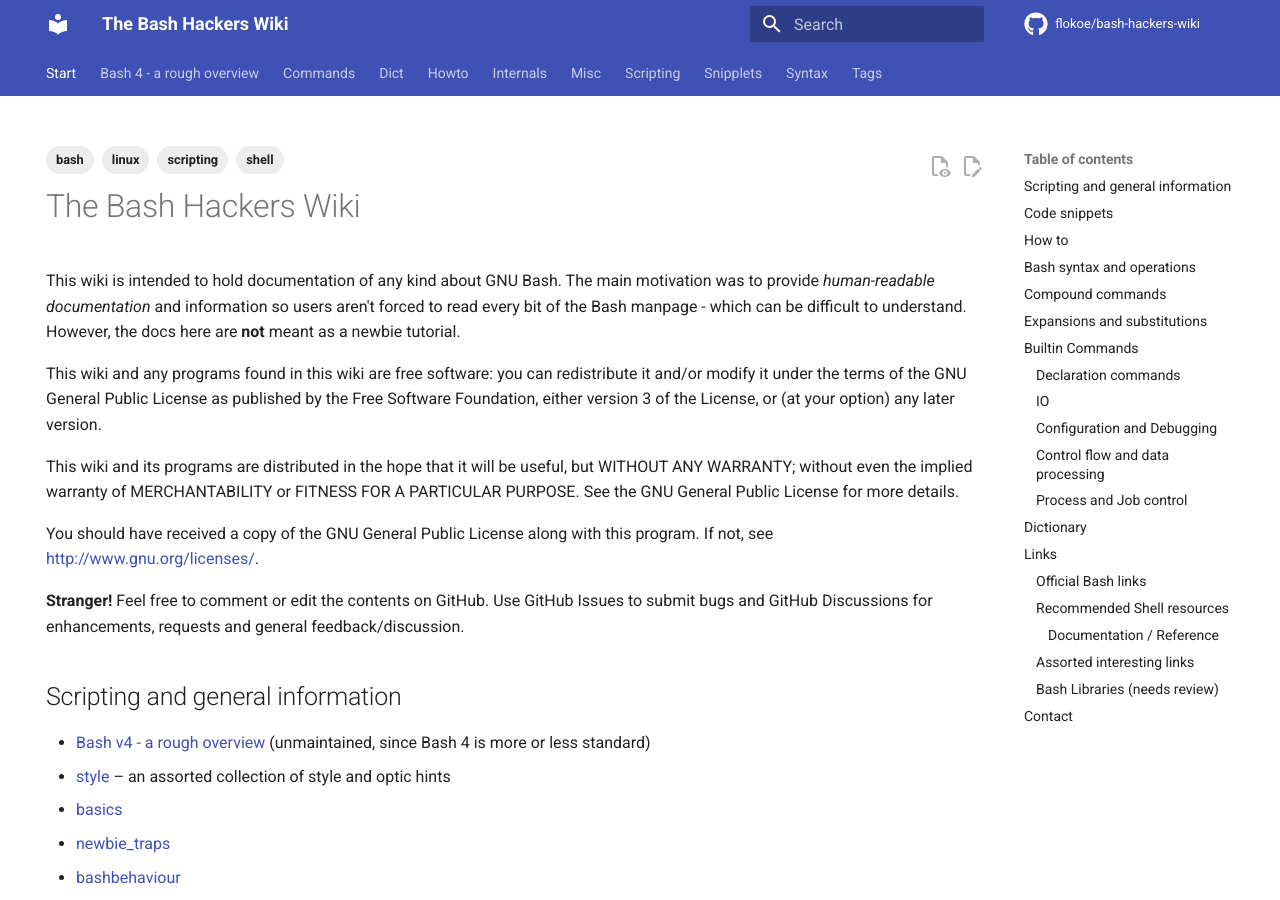
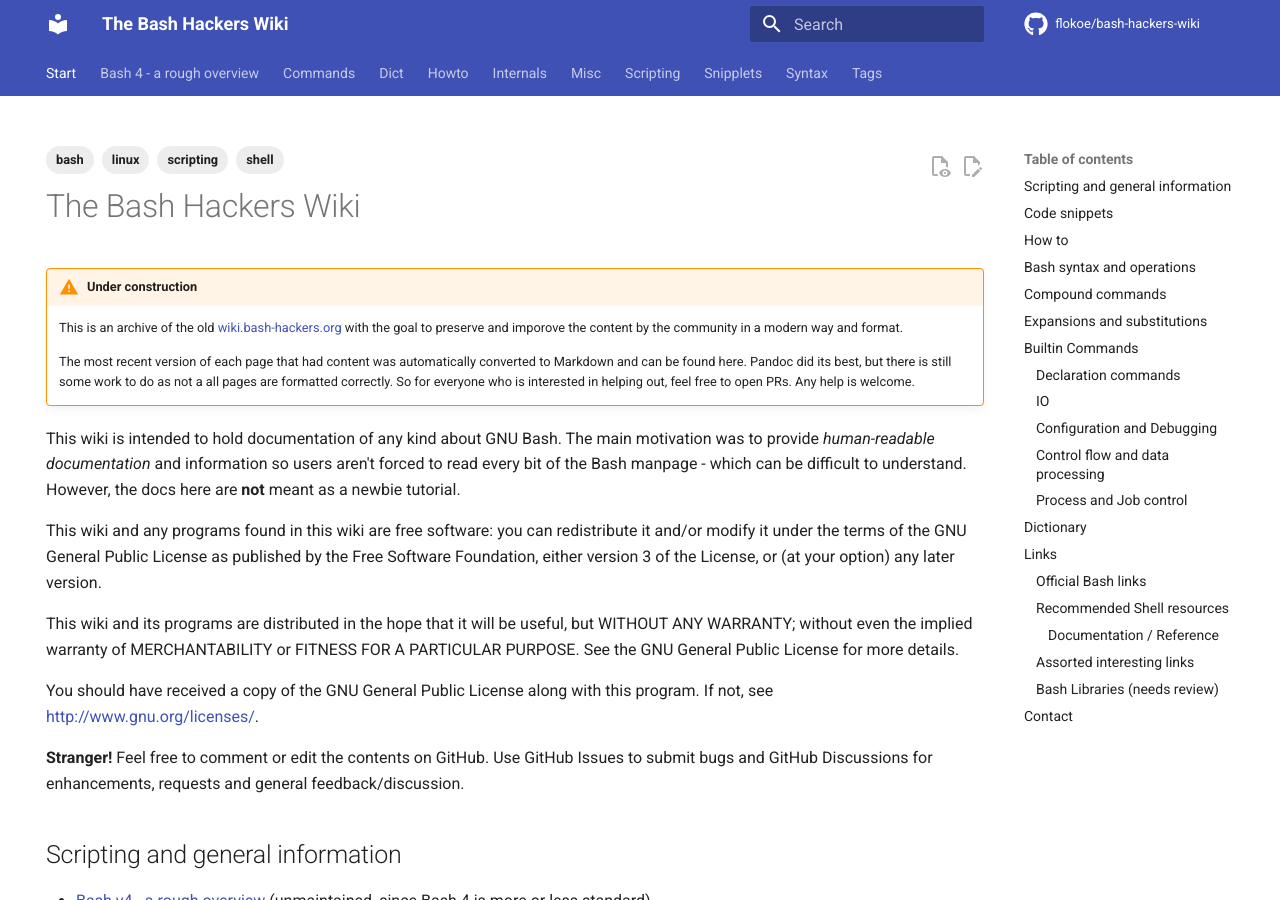
Before and after one commit to flokoe/bash-hackers-wiki, an MkDocs documentation site: the page built from docs/index.md, in a window 1280 px wide and 900 px high. Built offline with MkDocs 1.6.1 and Material for MkDocs 9.7.7, drawn with Linux system fonts in a browser that asks for light colours; comment, search, counter and statistics services are not loaded; old or Windows-style settings are respelled for this version of MkDocs.

Commit message:
Add under construction note to start page

```diff
--- a/docs/index.md
+++ b/docs/index.md
@@ -8,6 +8,13 @@
 ---
 
 # The Bash Hackers Wiki
+
+!!! warning "Under construction"
+    This is an archive of the old [wiki.bash-hackers.org](https://wiki.bash-hackers.org) with the goal to preserve and imporove the content by the community in a modern way and format.
+
+    The most recent version of each page that had content was automatically converted to Markdown and can be found here.
+    Pandoc did its best, but there is still some work to do as not a all pages are formatted correctly.
+    So for everyone who is interested in helping out, feel free to open PRs. Any help is welcome.
 
 This wiki is intended to hold documentation of any kind about GNU Bash.
 The main motivation was to provide *human-readable documentation* and information so users aren't forced to read every bit of the Bash manpage - which can be difficult to understand.
```
